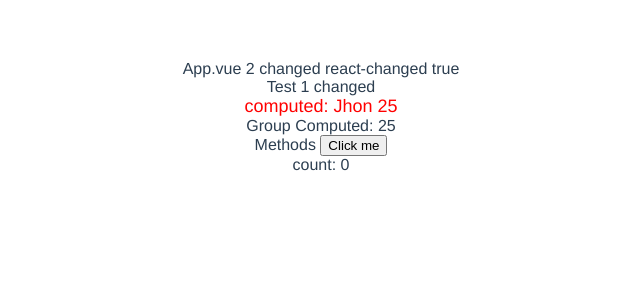
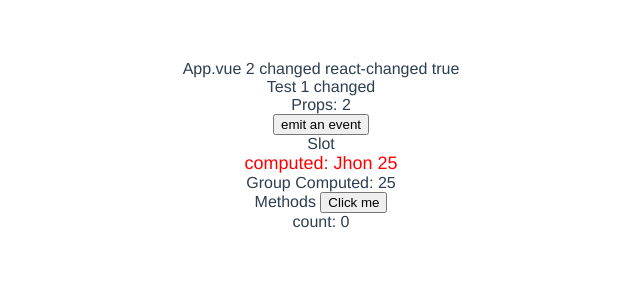
Before and after one commit to suhail23599/Vue3-tutorial, a Vue app: page / in a window 1280 px wide. Shown: the top 300 px of the page, without its empty margins (319-959 px from the left). Built offline with nearby package versions, Linux system fonts and the light colour scheme.

Commit message:
props, context

```diff
--- a/src/App.vue
+++ b/src/App.vue
@@ -6,7 +6,11 @@
     {{ utilVarReact.key }}
     {{ myValues.someVar }}
     {{ userDetails.todo }}
-    <test-1 />
+    <test-1 propVal="2" @receive-event="eventCall">
+      <template #slotVal>
+        <div>Slot</div>
+      </template>
+    </test-1>
     <div :class="classObject">
       computed: {{ userInfo }}
     </div>
@@ -96,6 +100,11 @@ export default {
       console.log(count.value, 'Watch effect')
     })
 
+    function eventCall (args) {
+      console.log('event1')
+      console.log('event', args)
+    }
+
     return {
       abc,
       utilVarRef,
@@ -107,7 +116,8 @@ export default {
       classObject,
       alert,
       increment,
-      count
+      count,
+      eventCall
     }
   }
 }
--- a/src/components/Test1.vue
+++ b/src/components/Test1.vue
@@ -2,15 +2,32 @@
    <div>
       Test 1 {{utilVarRef}}
    </div>
+   <div>
+      Props: {{propValue}}
+   </div>
+   <button @click="emitEvent">
+      emit an event
+   </button>
+   <slot name="slotVal"></slot>
 </template>
 
 <script>
 import { utilVarRef } from '../Utils/util.js'
 export default {
-   setup() {
+   // const props = defineProps(['propVal'])
+   // const emit = defineEmits(['receiveEvent'])
+   props: ['propVal'],
+   setup (props, context) {
       console.log(utilVarRef.value)
+      console.log(context.slots)
+      function emitEvent () {
+        console.log('emit')
+        context.emit('receiveEvent', 7)
+      }
       return {
-         utilVarRef
+         utilVarRef,
+         propValue: props.propVal,
+         emitEvent
       }
    }
 }
```
